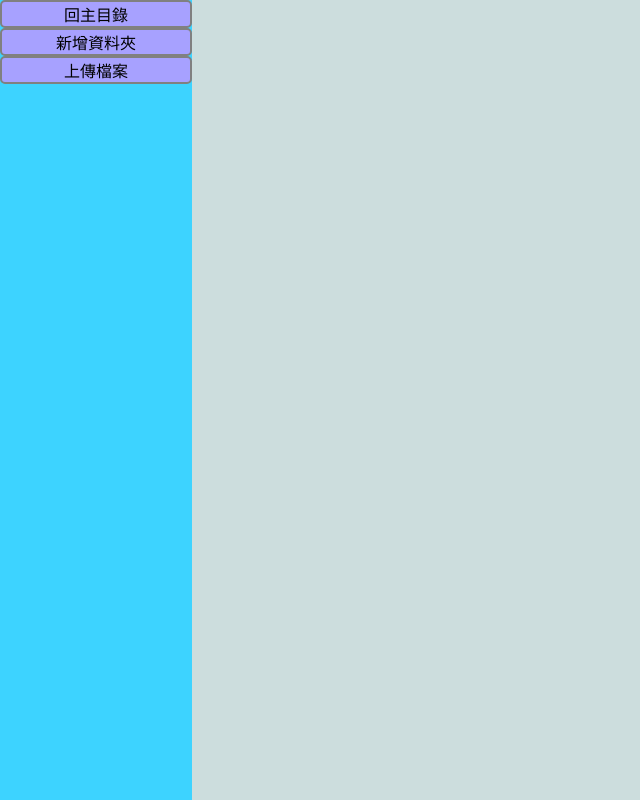
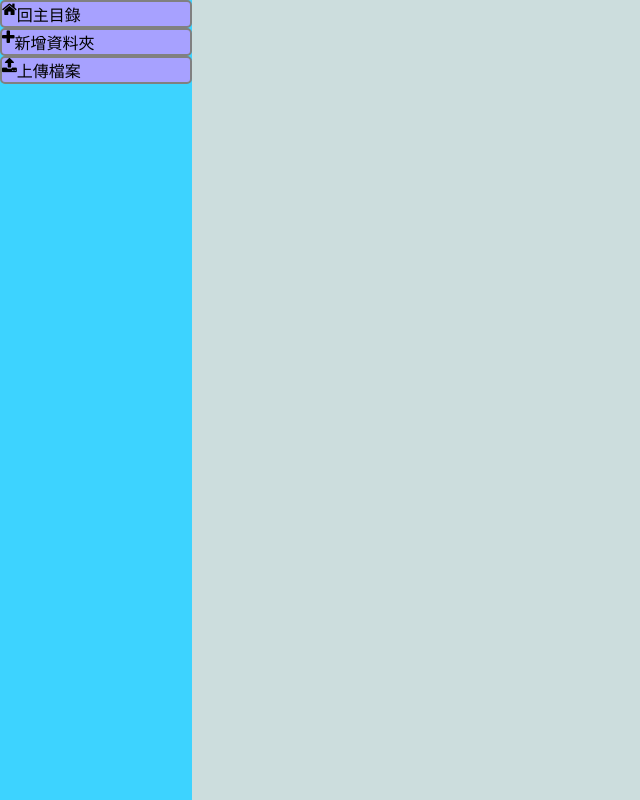
Before and after one commit to TCCinTaiwan/file-manager, a PHP site: page / in a window 1280 px wide. Shown: the whole page, without its empty margins (0-640 px from the left). Run offline with PHP 8.4, Linux system fonts and the light colour scheme; data that the repository does not hold is empty.

Commit message:
改標題
改標題+增加圖示

```diff
--- a/css/style.css
+++ b/css/style.css
@@ -6,7 +6,6 @@ html, body {
     height: 100%;
     width: 100%;
     margin: auto;
-    /*border: dashed 2px gray;*/
     float: left;
 }
 #menu {
@@ -18,6 +17,7 @@ html, body {
 }
 #menu *, #file * {
     vertical-align: top;
+    text-align: left;
     cursor: default;
 }
 #menu div{
--- a/index.php
+++ b/index.php
@@ -2,7 +2,7 @@
 <html>
 	<head>
 		<meta http-equiv="Content-Type" content="text/html; charset=UTF-8" />
-		<title>程式設計比賽-第三題</title>
+		<title>檔案管理系統</title>
 
 		<link rel="stylesheet" type="text/css" href="css/contextmenu.css" /><!-- 右鍵選單樣式 -->
 		<link rel="stylesheet" type="text/css" href="css/style.css" /><!-- 主要樣式 -->
@@ -416,9 +416,9 @@
 	<body ondragover='cancelEvent(event);' ondrop='cancelEvent(event);'>
 		<div id="main" oncontextmenu='cancelEvent(event);'>
 			<div id="menu" oncontextmenu='cancelEvent(event);'>
-				<div onclick="displayList('')" oncontextmenu='cancelEvent(event);'>回主目錄</div>
-				<div onclick="addnewdir()" oncontextmenu='cancelEvent(event);'>新增資料夾</div>
-				<div onclick="$('#selectFile').click()" oncontextmenu='cancelEvent(event);'>上傳檔案</div>
+				<div onclick="displayList('')" oncontextmenu='cancelEvent(event);'><i class="fa fa-home"></i>回主目錄</div>
+				<div onclick="addnewdir()" oncontextmenu='cancelEvent(event);'><i class="fa fa-plus"></i>新增資料夾</div>
+				<div onclick="$('#selectFile').click()" oncontextmenu='cancelEvent(event);'><i class="fa fa-upload"></i>上傳檔案</div>
 				<!-- <div>+新增空白檔案</div> -->
 			</div>
 			<div id="file" ondragover='dragOverHandler(event)' ondrop='dropHandler(event)' oncontextmenu='cancelEvent(event);'></div>
@@ -433,8 +433,5 @@
 		<input id="selectFile" type="file" multiple="multiple" data-id="fileUpload" style="display:none"/>
 		<div id="Dialog"></div><!-- 使用者輸入 -->
 
-
-
-
 	</body>
 </html>
```
